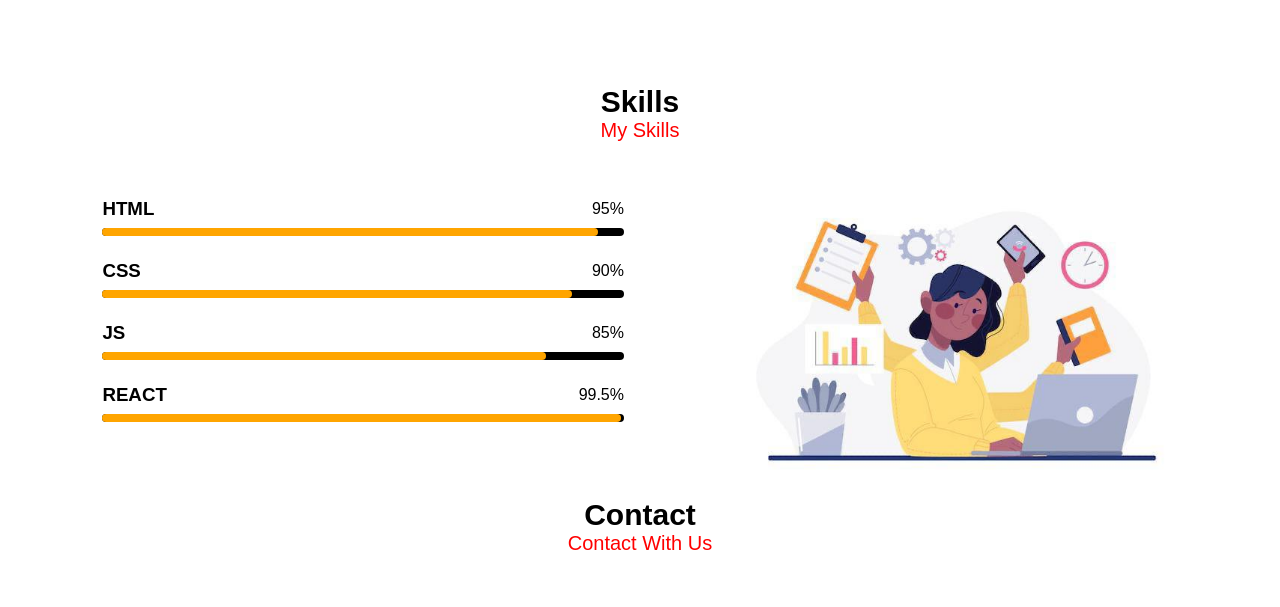
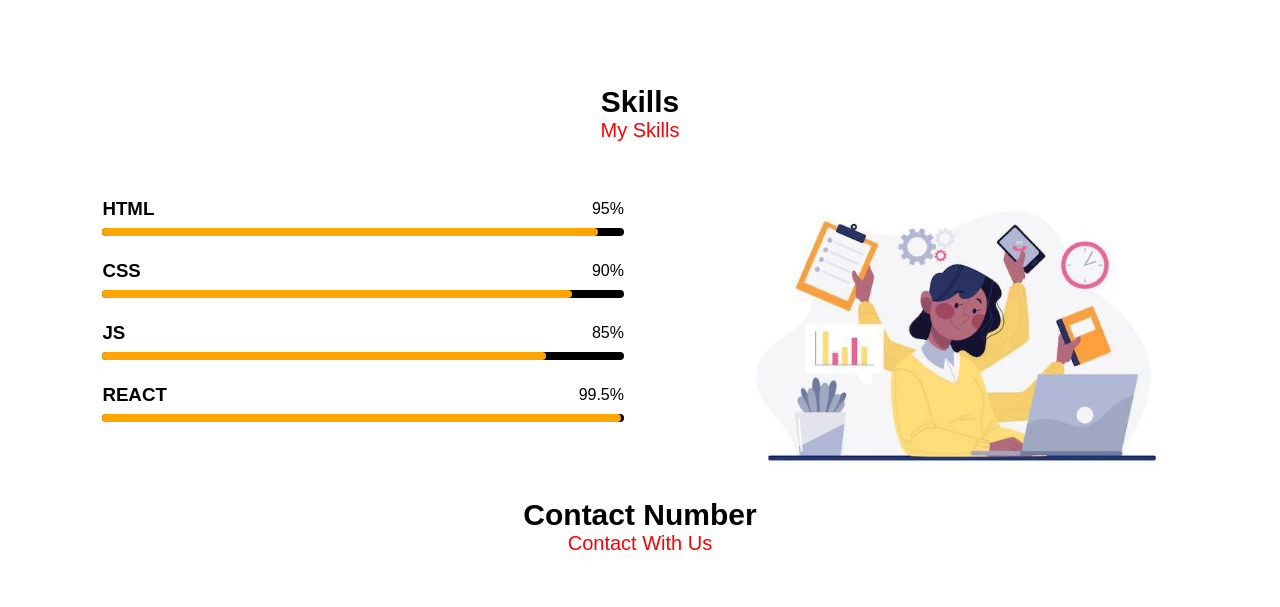
Before and after one commit to krnleo/portfolio, a plain HTML site: page index.html in a window 1280 px wide. Shown: the part 1192-1799 px from the top of the page. Drawn offline with Linux system fonts and the light colour scheme; a web font is replaced by a local one.

Commit message:
change contact

```diff
--- a/index.html
+++ b/index.html
@@ -145,7 +145,7 @@
 
         <section id="contact">
             <div class="about-head">
-                <h2 class="mainHead">Contact</h2>
+                <h2 class="mainHead">Contact Number</h2>
                 <span class="subHead">Contact With Us</span>
             </div>
             <div class="icon-colection">
```
